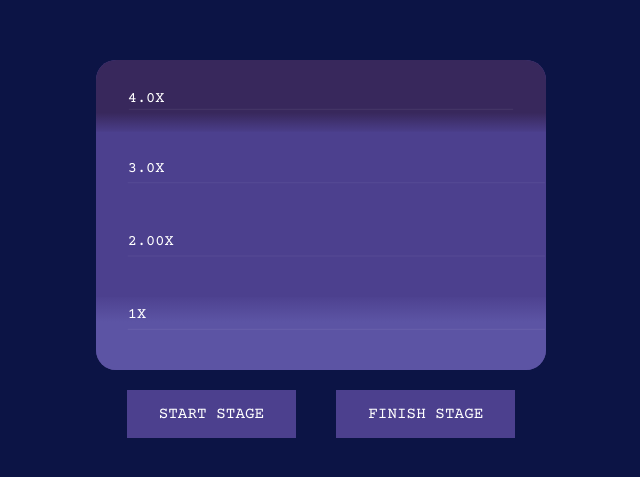
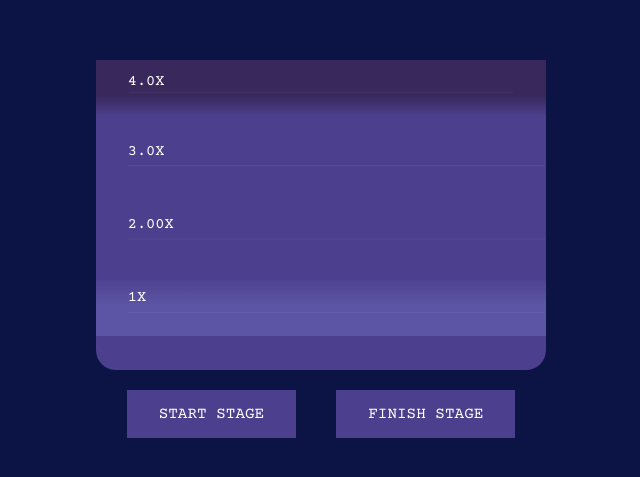
Before and after one commit to VadimSvirdoff/animated-chart, a React (Create React App) app: page / in a window 1280 px wide. Shown: the part 141-618 px from the top of the page, without its empty margins (319-959 px from the left). Built offline with nearby package versions, Linux system fonts and the light colour scheme.

Commit message:
move wrapper

```diff
--- a/src/components/app/App.js
+++ b/src/components/app/App.js
@@ -1,7 +1,8 @@
 import { useEffect, useState } from 'react';
-import Chart from '../chart/Chart';
+import Chart from '../chart';
 import { useMockInterval } from '../../hooks/useMockInterval';
 import rocket from '../../assets/icons/rocket.png'
+import "./app.css"
 
 const App = () => {
     const [isStartStage, setisStartStage] = useState(false);
@@ -27,7 +28,9 @@ const App = () => {
 
     return (
         <div className='app'>
-            <Chart multiplier={multiplier} isFinalStage={!isStartStage} pointIcon={rocket}/>
+            <div className='chart-wrapper'>
+                <Chart multiplier={multiplier} isFinalStage={!isStartStage} pointIcon={rocket} />
+            </div>
             <div className='buttons-wrapper'>
                 <div className='buttons'>
                     <button onClick={startStage}>START STAGE</button>
--- /dev/null
+++ b/src/components/app/app.css
@@ -0,0 +1,10 @@
+.chart-wrapper{
+    background:	#4c408e;
+    border-radius: 20px;
+    width: 450px;
+    height: 310px;
+}
+
+.chart-wrapper > svg {
+    border-radius: 20px;
+}
--- a/src/components/chart/chart.css
+++ b/src/components/chart/chart.css
@@ -6,16 +6,6 @@
     justify-content: center;
     align-items: center;
     flex-direction: column;
-}
-.chart{
-    background:	#4c408e;
-    border-radius: 20px;
-    width: 450px;
-    height: 310px;
-}
-
-.chart > svg {
-    border-radius: 20px;
 }
 
 .tick{
--- /dev/null
+++ b/src/components/chart/index.js
@@ -0,0 +1 @@
+export { default } from './Chart';
```
